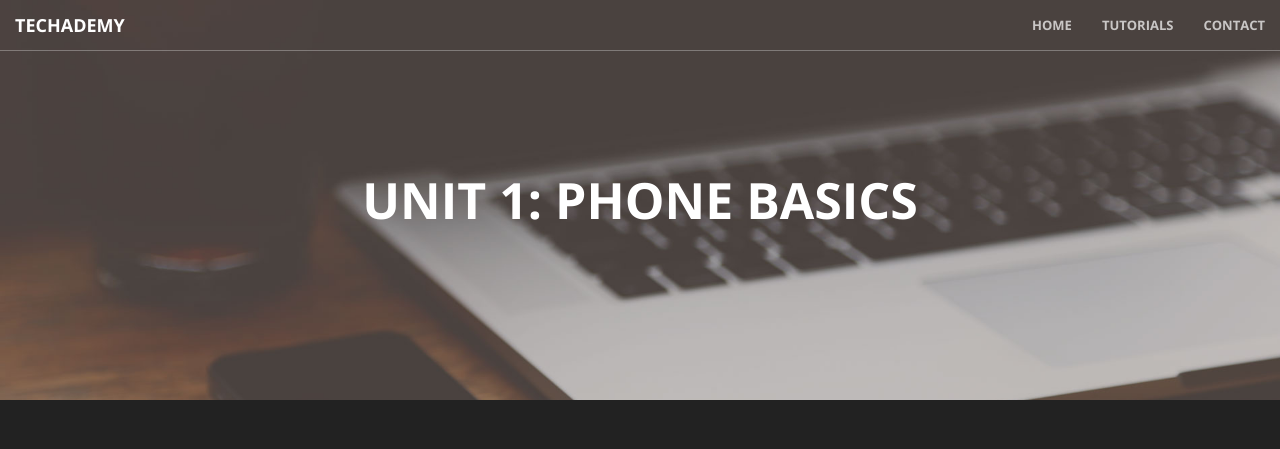
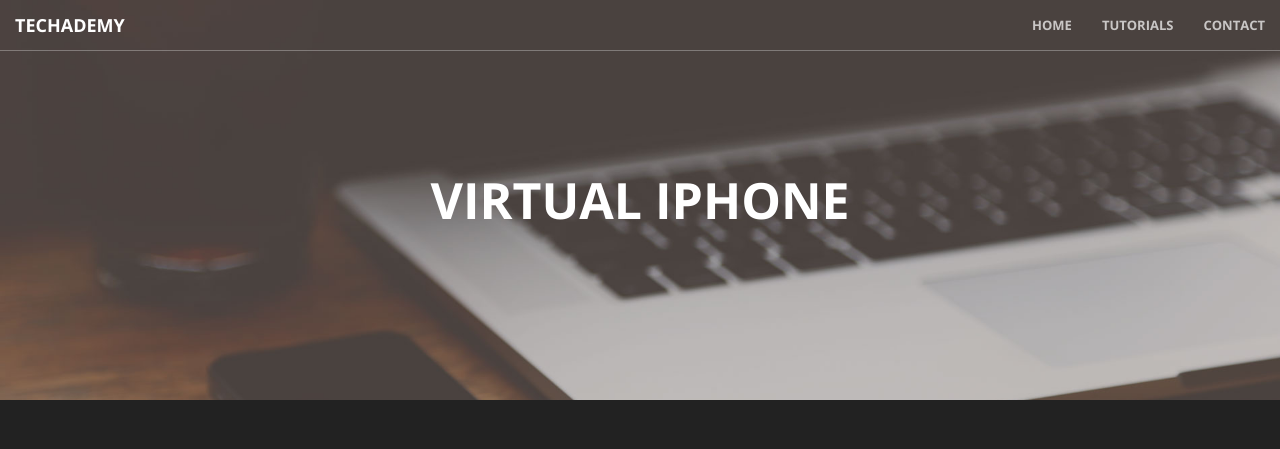
Before and after one commit to axyyu/TJHSSTassistivetech, a website: page iphone.html in a window 1280 px wide. Shown: the top 449 px of the page. Drawn offline with nearby package versions, Linux system fonts and the light colour scheme.

Commit message:
Changed Titles for these pages

```diff
--- a/iphone.html
+++ b/iphone.html
@@ -100,7 +100,7 @@
         <header id="home" class="tutorial-category">
             <div class="header-content">
                 <div class="header-content-inner">
-                    <h1 id="homeHeading">Unit 1: Phone Basics</h1>
+                    <h1 id="homeHeading">Virtual iPhone</h1>
                 </div>
             </div>
         </header>
```
Also changed, not shown: simulations.html (+1 -1 lines).
